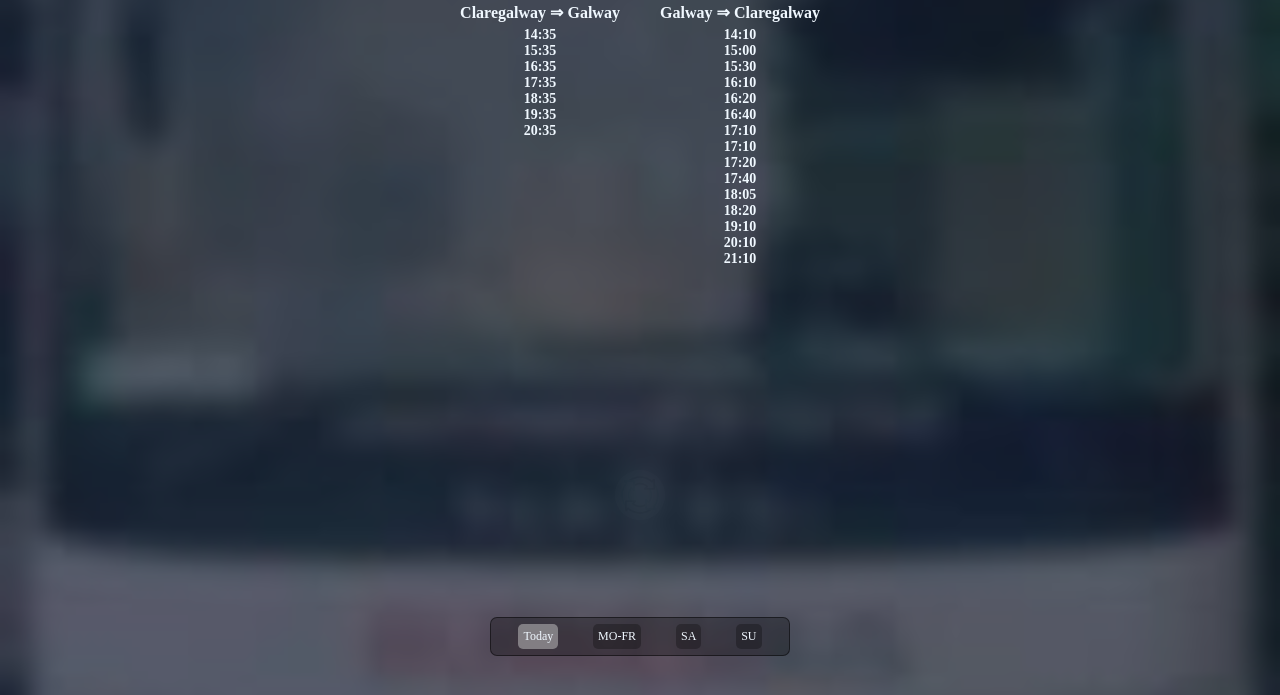
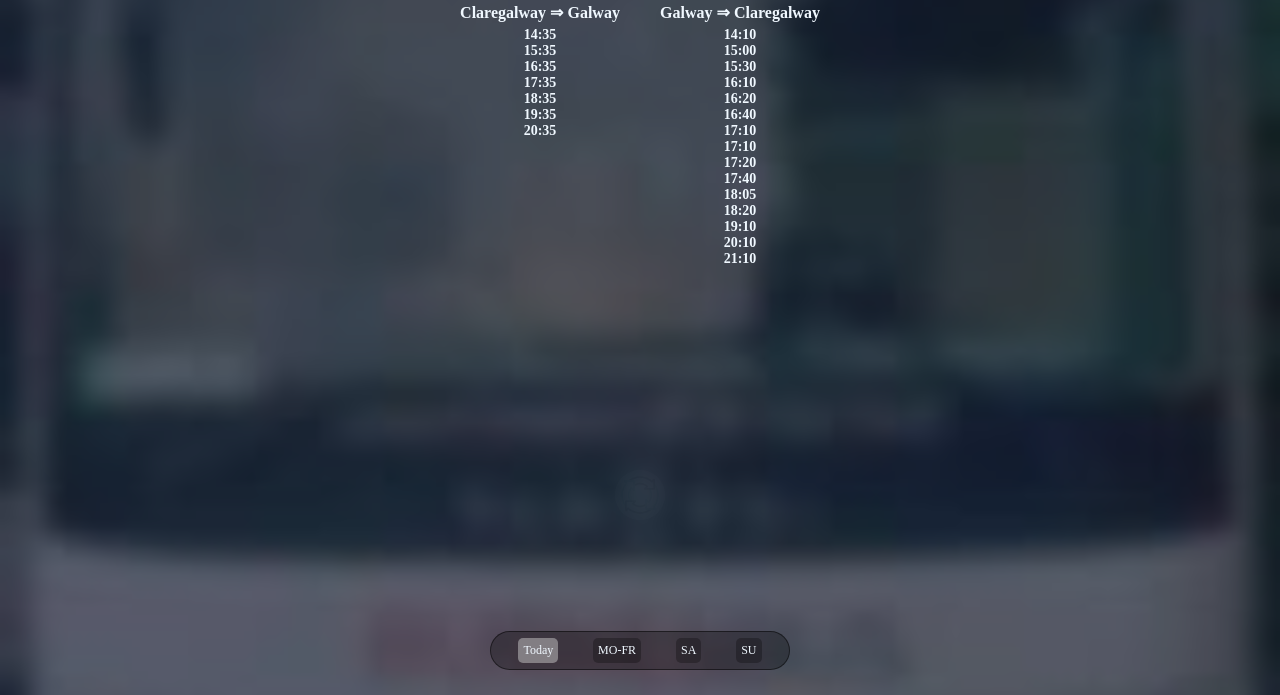
Before and after one commit to Sergii-Kostanets/bus-schedule, a plain HTML site: page index.html in a window 1280 px wide. Shown: the part 105-800 px from the top of the page. Drawn offline with Linux system fonts and the light colour scheme.

Commit message:
fix panel

```diff
--- a/assets/css/style.css
+++ b/assets/css/style.css
@@ -84,7 +84,7 @@ fieldset {
     border: none;
     color: aliceblue;
     position: fixed;
-    bottom: 36px;
+    bottom: 22px;
     left: 0;
     width: 100%;
 }
@@ -100,7 +100,7 @@ fieldset > div {
     padding: 6px 10px;
     background-color: rgba(0, 0, 0, 0.274);
     border: 1px solid rgba(0, 0, 0, 0.5);
-    border-radius: 7px;
+    border-radius: 20px;
     max-width: 300px;
 }
 fieldset > div > div {
```
